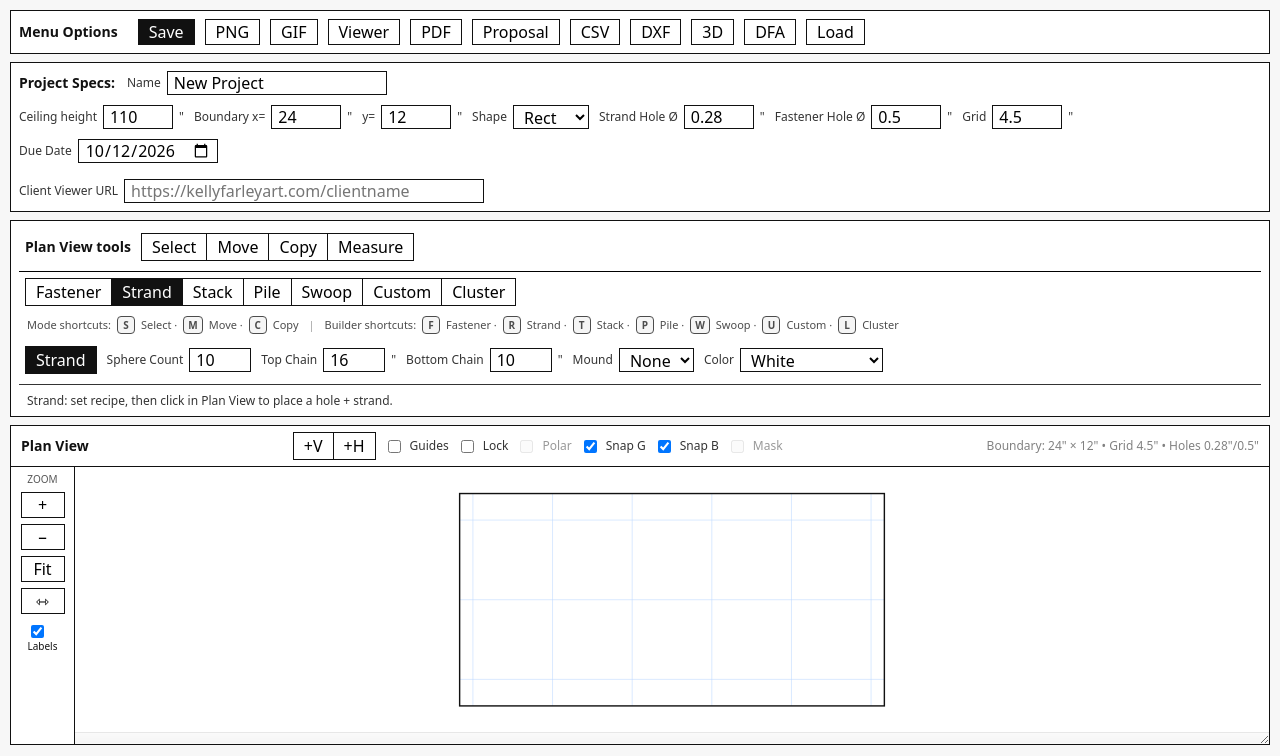
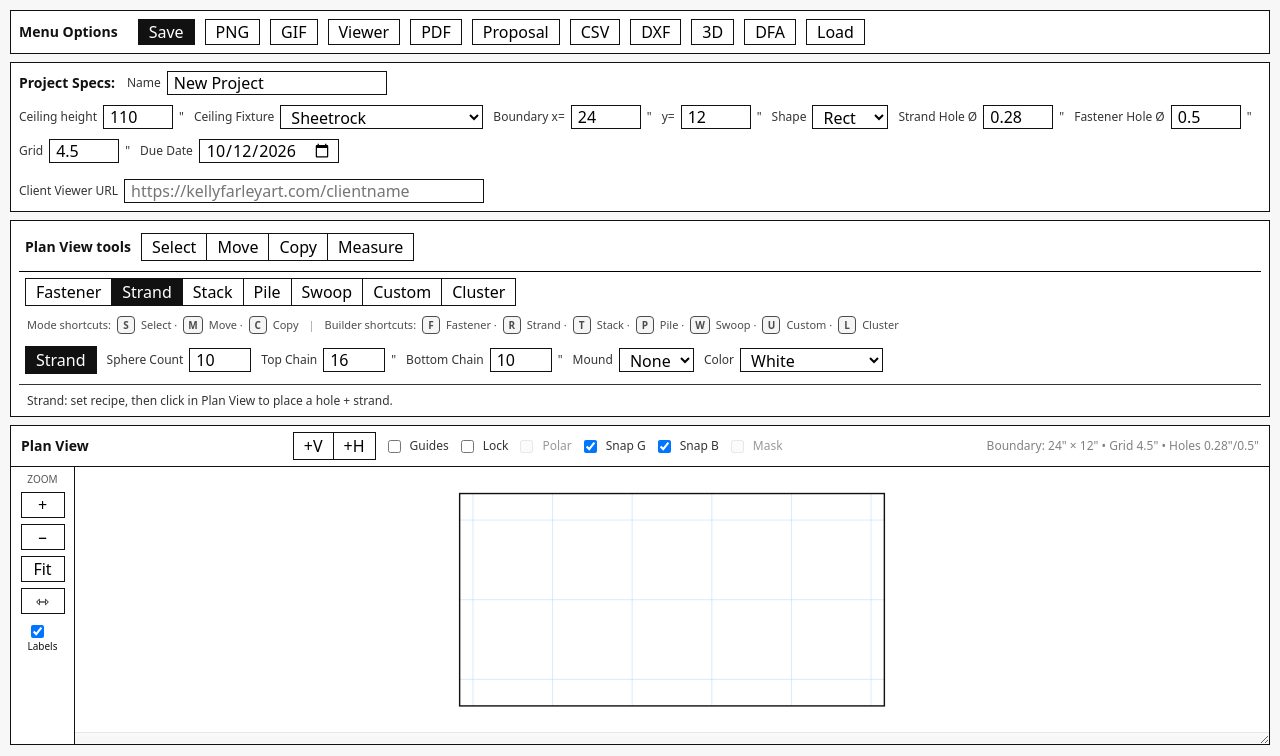
Before and after one commit to kellypfarley-studio/kellyfarleystudio, a React (Vite) app: page / in a window 1280 px wide. Shown: the top 756 px of the page. Built offline with nearby package versions, Linux system fonts and the light colour scheme.

Commit message:
Add ceiling fixture type to project specs

```diff
--- a/src/components/ProjectSpecsBar.tsx
+++ b/src/components/ProjectSpecsBar.tsx
@@ -78,6 +78,18 @@ export default function ProjectSpecsBar({ specs, onChange, dueDate, onDueDateCha
             style={{ width: 70 }}
           />
           <span className="smallLabel">"</span>
+        </div>
+
+        <div className="field">
+          <span className="smallLabel">Ceiling Fixture</span>
+          <select
+            value={specs.ceilingFixtureType ?? "sheetrock"}
+            onChange={(e) => onChange({ ceilingFixtureType: e.target.value as any })}
+          >
+            <option value="sheetrock">Sheetrock</option>
+            <option value="decorative_metal_plate">Decorative Metal Plate</option>
+            <option value="decorative_wood_slab">Decorative Wood Slab</option>
+          </select>
         </div>
 
         <div className="field">
--- a/src/state/defaults.ts
+++ b/src/state/defaults.ts
@@ -37,6 +37,7 @@ export const DEFAULT_SPECS: ProjectSpecs = {
   boundaryWidthIn: 24,
   boundaryHeightIn: 12,
   boundaryShape: "rect",
+  ceilingFixtureType: "sheetrock",
   snapToBoundary: true,
   snapToGuides: true,
   maskOutsideBoundary: false,
--- a/src/types/appTypes.ts
+++ b/src/types/appTypes.ts
@@ -16,6 +16,7 @@ export type DepthLayer = "front" | "mid" | "back";
 export type MoundPreset = "none" | "small" | "medium" | "large" | "6" | "12" | "18" | "24" | "36";
 
 export type BoundaryShape = "rect" | "circle" | "oval";
+export type CeilingFixtureType = "sheetrock" | "decorative_metal_plate" | "decorative_wood_slab";
 
 export type ProjectSpecs = {
   projectName: string;
@@ -24,6 +25,7 @@ export type ProjectSpecs = {
   boundaryWidthIn: number;
   boundaryHeightIn: number;
   boundaryShape?: BoundaryShape;
+  ceilingFixtureType?: CeilingFixtureType;
   snapToBoundary?: boolean;
   snapToGuides?: boolean;
   maskOutsideBoundary?: boolean;
```
